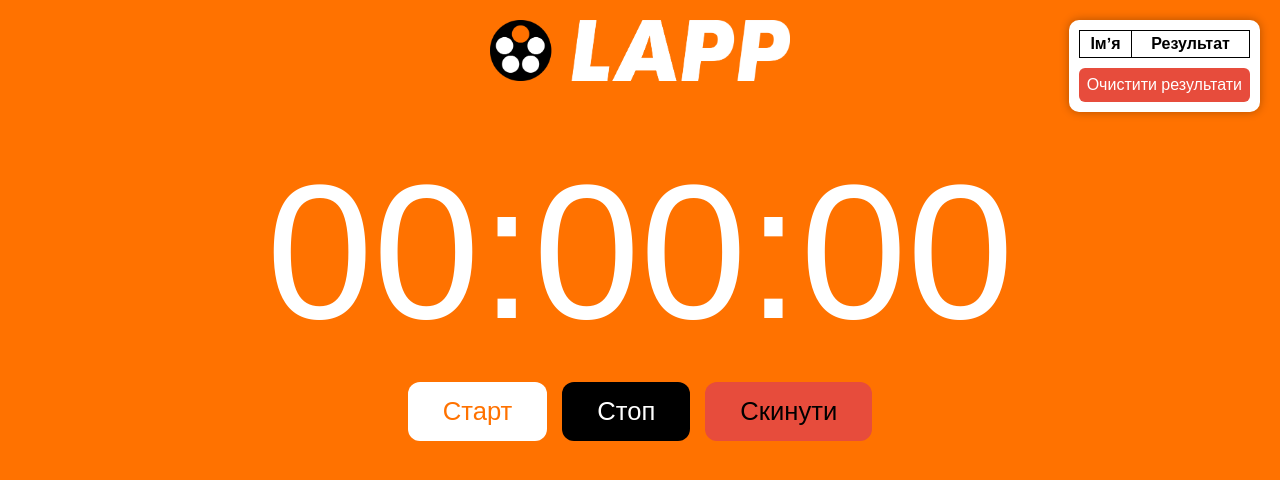
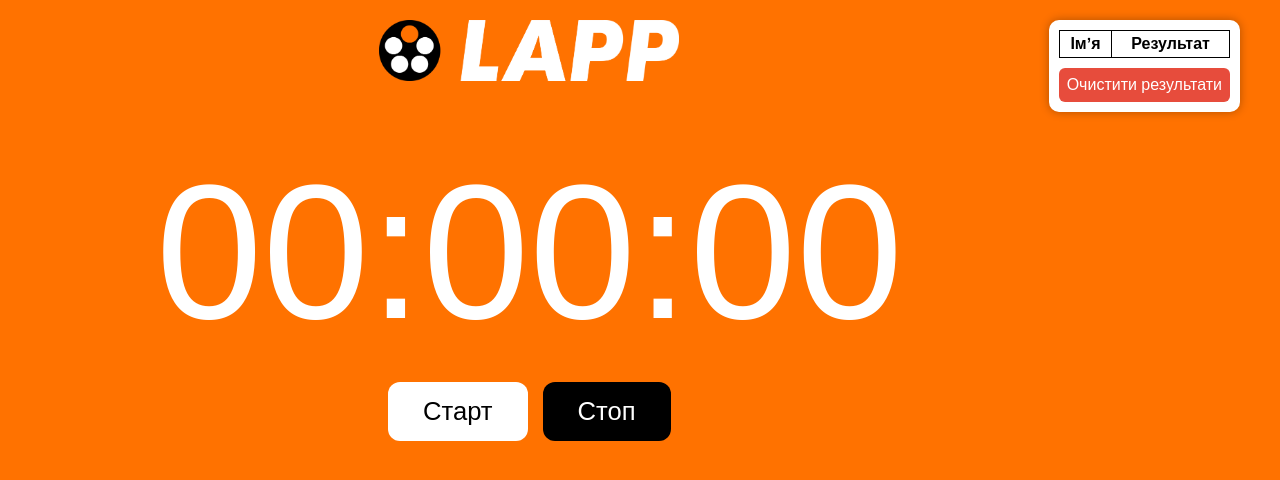
Before and after one commit to saiudja/timer, a plain HTML site: page index.html in a window 1280 px wide. Drawn offline with Linux system fonts and the light colour scheme.

Commit message:
del button

```diff
--- a/index.html
+++ b/index.html
@@ -18,10 +18,27 @@
         position: relative;
       }
 
+      .container {
+        display: flex;
+        flex-direction: row;
+        align-items: flex-start;
+        justify-content: center;
+        width: 100%;
+        max-width: 1200px;
+        gap: 30px;
+      }
+
+      .main-content {
+        display: flex;
+        flex-direction: column;
+        align-items: center;
+        flex: 1;
+      }
+
       .logo {
         margin-top: 20px;
         width: 300px;
-        max-width: 120%;
+        max-width: 100%;
       }
 
       .timer {
@@ -50,17 +67,12 @@
 
       button#start {
         background: white;
-        color: #ff7200;
+        color: black;
       }
 
       button#stop {
         background: black;
         color: white;
-      }
-
-      button#reset {
-        background: #e74c3c;
-        color: black;
       }
 
       button:hover {
@@ -97,12 +109,10 @@
         border-radius: 10px;
         padding: 10px;
         max-width: 230px;
+        max-height: 80vh;
         overflow-y: auto;
-        max-height: 70%;
         box-shadow: 0 0 10px rgba(0, 0, 0, 0.3);
-        position: absolute;
-        top: 20px;
-        right: 20px; /* десктоп - праворуч */
+        margin-top: 20px;
       }
 
       table {
@@ -140,6 +150,11 @@
       }
 
       @media (max-width: 768px) {
+        .container {
+          flex-direction: column;
+          align-items: center;
+        }
+
         .timer {
           font-size: 4rem;
           margin: 40px 0 10px 0;
@@ -165,10 +180,6 @@
         }
 
         .results {
-          position: relative; /* мобільна версія під кнопками */
-          top: auto;
-          right: auto;
-          margin-top: 20px;
           max-width: 90%;
           max-height: 200px;
         }
@@ -176,20 +187,24 @@
     </style>
   </head>
   <body>
+    <div class="container">
+      <div class="main-content">
         <img src="Lapp_rgb.png" alt="Lapp Logo" class="logo" />
         <div class="timer" id="timer">00:00:00</div>
 
         <div class="buttons">
           <button id="start" onclick="startTimer()">Старт</button>
           <button id="stop" onclick="stopTimer()">Стоп</button>
-      <button id="reset" onclick="resetTimer()">Скинути</button>
         </div>
 
         <div class="form-container" id="formContainer">
-      <p style="color: white; text-shadow: 1px 1px 3px black">Введіть ім'я:</p>
+          <p style="color: white; text-shadow: 1px 1px 3px black">
+            Введіть ім'я:
+          </p>
           <input type="text" id="nameInput" placeholder="Ваше ім'я" />
           <br />
           <button onclick="saveResult()">Зберегти</button>
+        </div>
       </div>
 
       <div class="results" id="resultsContainer">
@@ -205,6 +220,7 @@
         <button id="clearResults" onclick="clearResults()">
           Очистити результати
         </button>
+      </div>
     </div>
 
     <script>
@@ -245,14 +261,6 @@
         }
       }
 
-      function resetTimer() {
-        clearInterval(timerInterval);
-        running = false;
-        seconds = 0;
-        updateTimer();
-        document.getElementById("formContainer").style.display = "none";
-      }
-
       function addResultRow(name, time) {
         const tableBody = document.getElementById("resultsTable");
         const row = document.createElement("tr");
@@ -271,6 +279,9 @@
           savedResults.push({ name: name, time: finalTime });
           localStorage.setItem("results", JSON.stringify(savedResults));
 
+          // Скидання таймера після збереження
+          seconds = 0;
+          updateTimer();
           document.getElementById("formContainer").style.display = "none";
           document.getElementById("nameInput").value = "";
         }
```
Lines whose indentation alone changed are shown as unchanged.
